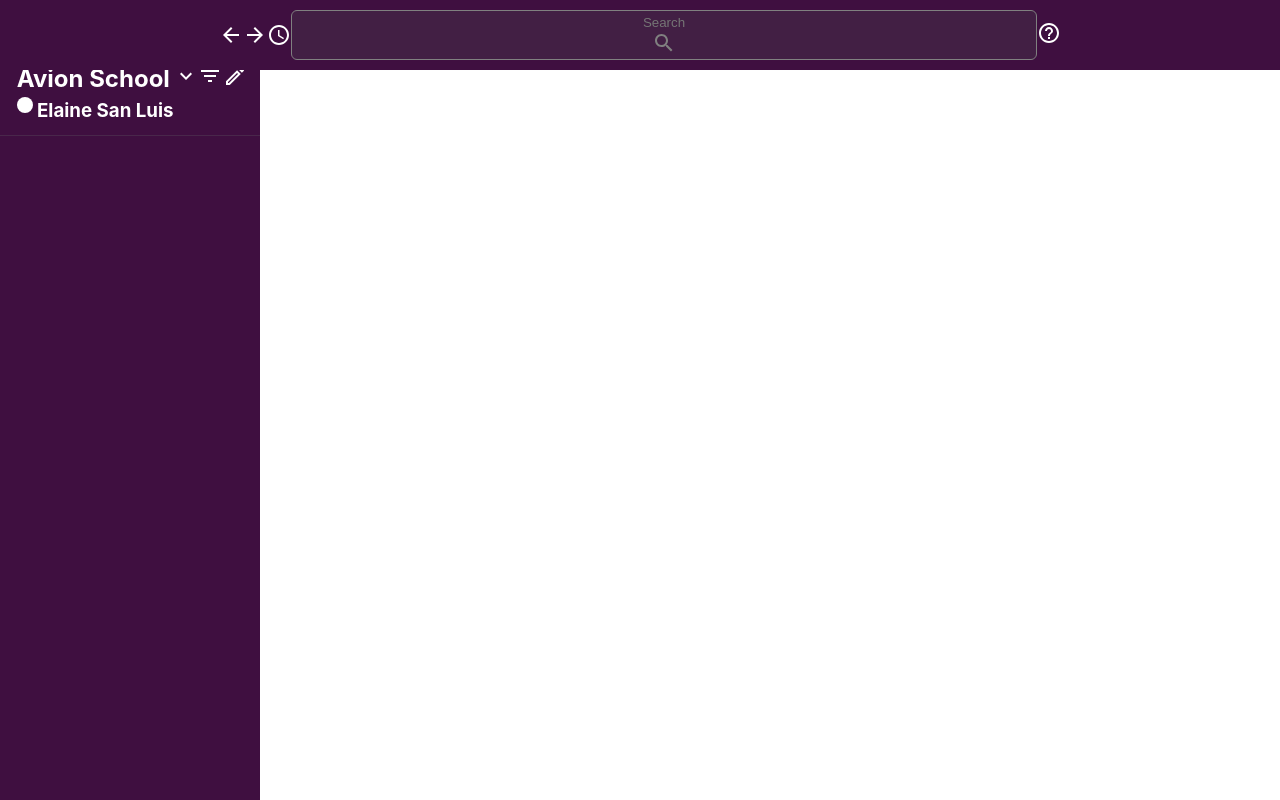
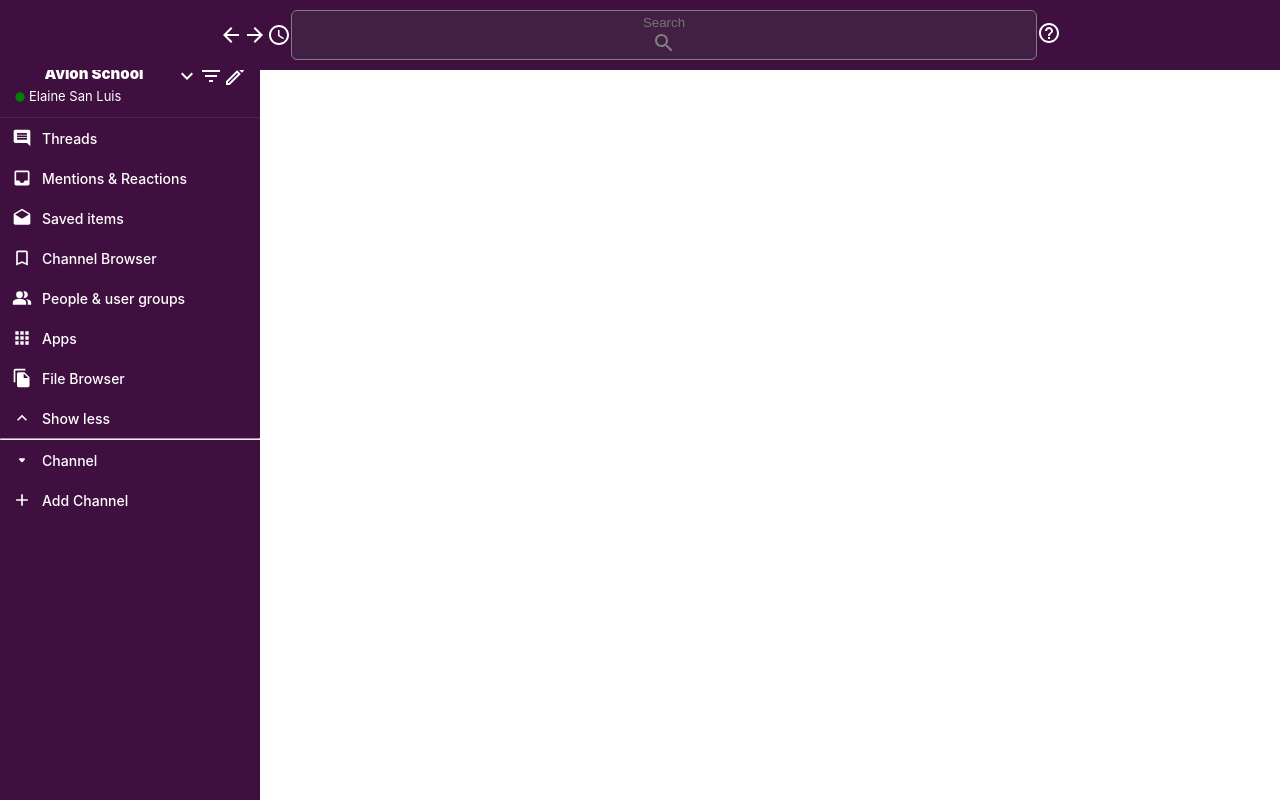
Before and after one commit to elainesanluis/slack-app, a React (Create React App) app in the folder slack-app/: page / in a window 1280 px wide. Built offline with nearby package versions, Linux system fonts and the light colour scheme.

Commit message:
added SidebarOption page, added&import icons

```diff
--- a/slack-app/src/components/Sidebar.js
+++ b/slack-app/src/components/Sidebar.js
@@ -4,6 +4,17 @@
 import KeyboardArrowDownIcon from '@mui/icons-material/KeyboardArrowDown';
 import FilterListIcon from '@mui/icons-material/FilterList';
 import CreateOutlinedIcon from '@mui/icons-material/CreateOutlined';
+import SidebarOption from './SidebarOption';
+import InboxIcon from '@mui/icons-material/Inbox';
+import CommentIcon from '@mui/icons-material/Comment';
+import DraftsIcon from '@mui/icons-material/Drafts';
+import BookmarkBorderIcon from '@mui/icons-material/BookmarkBorder';
+import PeopleAltIcon from '@mui/icons-material/PeopleAlt';
+import AppsIcon from '@mui/icons-material/Apps';
+import FileCopyIcon from '@mui/icons-material/FileCopy';
+import ExpandLessIcon from '@mui/icons-material/ExpandLess';
+import ArrowDropDownRoundedIcon from '@mui/icons-material/ArrowDropDownRounded';
+import AddIcon from '@mui/icons-material/Add';
 
 function Sidebar() {
   return (
@@ -16,11 +27,21 @@
                 Elaine San Luis
             </h3>
         </SidebarInfo>
-
         <KeyboardArrowDownIcon/>
         <FilterListIcon/>
         <CreateOutlinedIcon/>
      </SidebarHeader>
+<SidebarOption Icon={CommentIcon} title='Threads' />
+<SidebarOption Icon={InboxIcon} title='Mentions & Reactions' />
+<SidebarOption Icon={DraftsIcon} title='Saved items' />
+<SidebarOption Icon={BookmarkBorderIcon} title='Channel Browser' />
+<SidebarOption Icon={PeopleAltIcon} title='People & user groups' />
+<SidebarOption Icon={AppsIcon} title='Apps' />
+<SidebarOption Icon={FileCopyIcon} title='File Browser' />
+<SidebarOption Icon={ExpandLessIcon} title='Show less' />
+<hr/>
+<SidebarOption Icon={ArrowDropDownRoundedIcon} title='Channel' />
+<SidebarOption Icon={AddIcon} title='Add Channel' />
     </SidebarContainer>
   )
 }
@@ -45,4 +66,26 @@
 
 `;
 
-const SidebarInfo = styled.div``;
+const SidebarInfo = styled.div`
+flex: 1;
+
+>h2 {
+  font-size: 15px;
+  font-weight: 900;
+  margin-bottom: 5px;
+}
+
+>h3 {
+  display: flex;
+  font-size: 13px;
+  font-weight: 400;
+  align-items: center;
+}
+
+>h3 >.MuiSvgIcon-root {
+  font-size: 14px;
+  margin-top: 1px;
+  margin-right: 2px;
+  color: green;
+}
+`;
--- /dev/null
+++ b/slack-app/src/components/SidebarOption.js
@@ -0,0 +1,42 @@
+import React from 'react'
+import styled from 'styled-components';
+
+function SidebarOption({ Icon, title }) {
+  return (
+   <SidebarOptionContainer>
+     {Icon && <Icon fontSize='small' style={{ padding: 10}}/>}
+     {Icon ? (
+      <h3>{title}</h3>
+     ) : (
+      <SidebarOptionChannel>
+      <span>#</span> {title}
+      </SidebarOptionChannel>
+     )}
+    </SidebarOptionContainer>
+  )
+}
+
+export default SidebarOption;
+
+const SidebarOptionContainer = styled.div`
+display: flex;
+font-size: 12px;
+align-items: center;
+padding-left: 2px;
+cursor: pointer;
+
+:hover {
+  opacity: 0.9;
+  background-color: #340e36;
+}
+
+>h3 {
+  font-weight: 500;
+}
+
+>h3 >span {
+  padding: 15px;
+}
+`;
+
+const SidebarOptionChannel = styled.div``;
```
